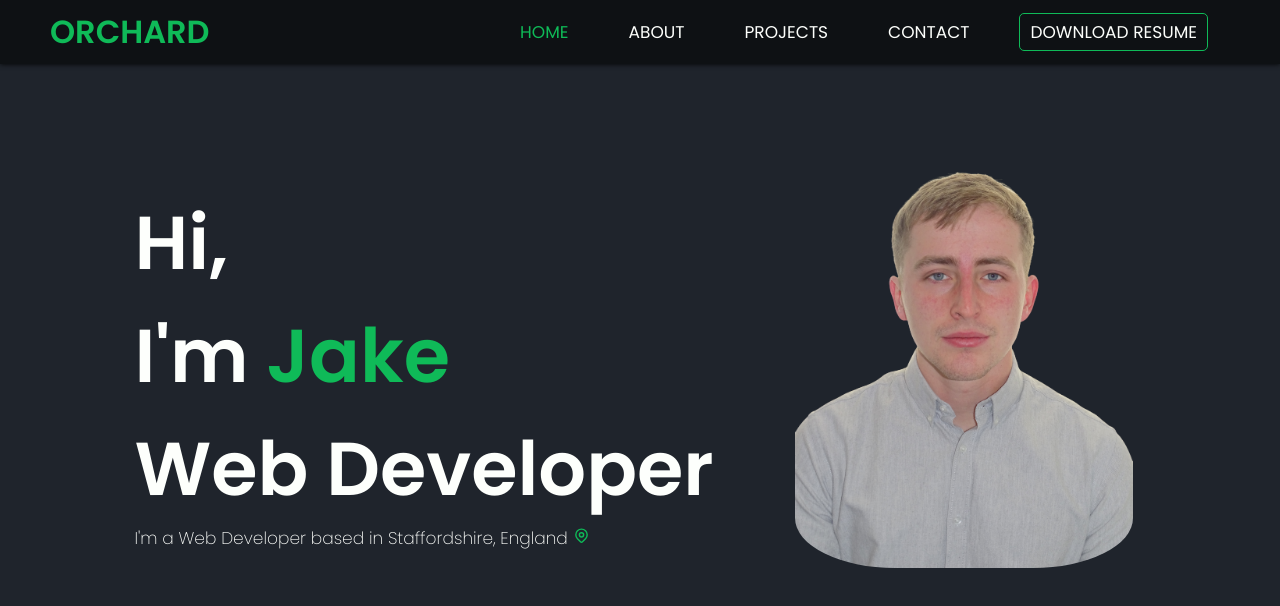
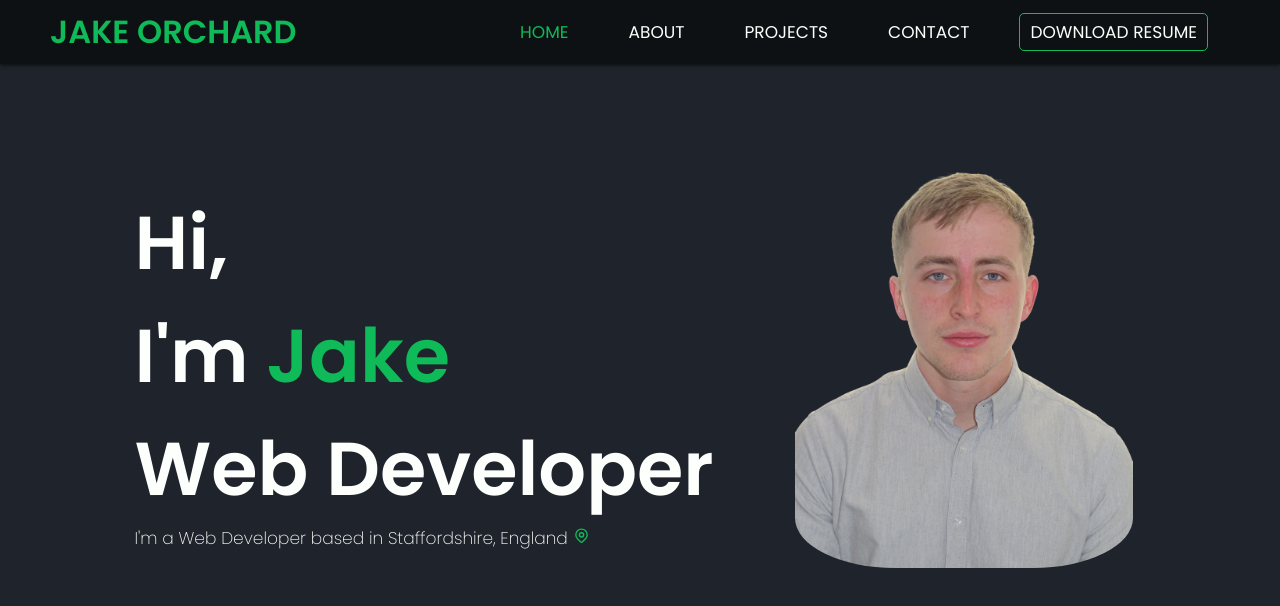
Before and after one commit to Jake-Orch/Portfolio-mk3, a React (Create React App) app: page /Portfolio-mk3 in a window 1280 px wide. Shown: the top 606 px of the page. Built offline with nearby package versions, Linux system fonts and the light colour scheme.

Commit message:
logo edited

```diff
--- a/src/components/Header/Header.jsx
+++ b/src/components/Header/Header.jsx
@@ -6,7 +6,7 @@ const Header = () => {
     return (
         <div className="header_container">
             <div className="header_name_container">
-                <h1 className="header_name">ORCHARD</h1>
+                <h1 className="header_name">JAKE ORCHARD</h1>
             </div>
             <Navbar />
             <Sidebar/>
--- a/src/components/Sidebar/sidebar.css
+++ b/src/components/Sidebar/sidebar.css
@@ -2,7 +2,7 @@
   display: inline-block;
   position: absolute;
   right: 0%;
-  top: 15%;
+  top: 150%;
   height: max-content;
 }
 
--- a/src/utils/CustomLink.js
+++ b/src/utils/CustomLink.js
@@ -1,5 +1,4 @@
 import { Link, useMatch, useResolvedPath } from "react-router-dom";
-
 
 function CustomLink({ to, children, ...props }) {
     const resolvedPath = useResolvedPath(to);
```
